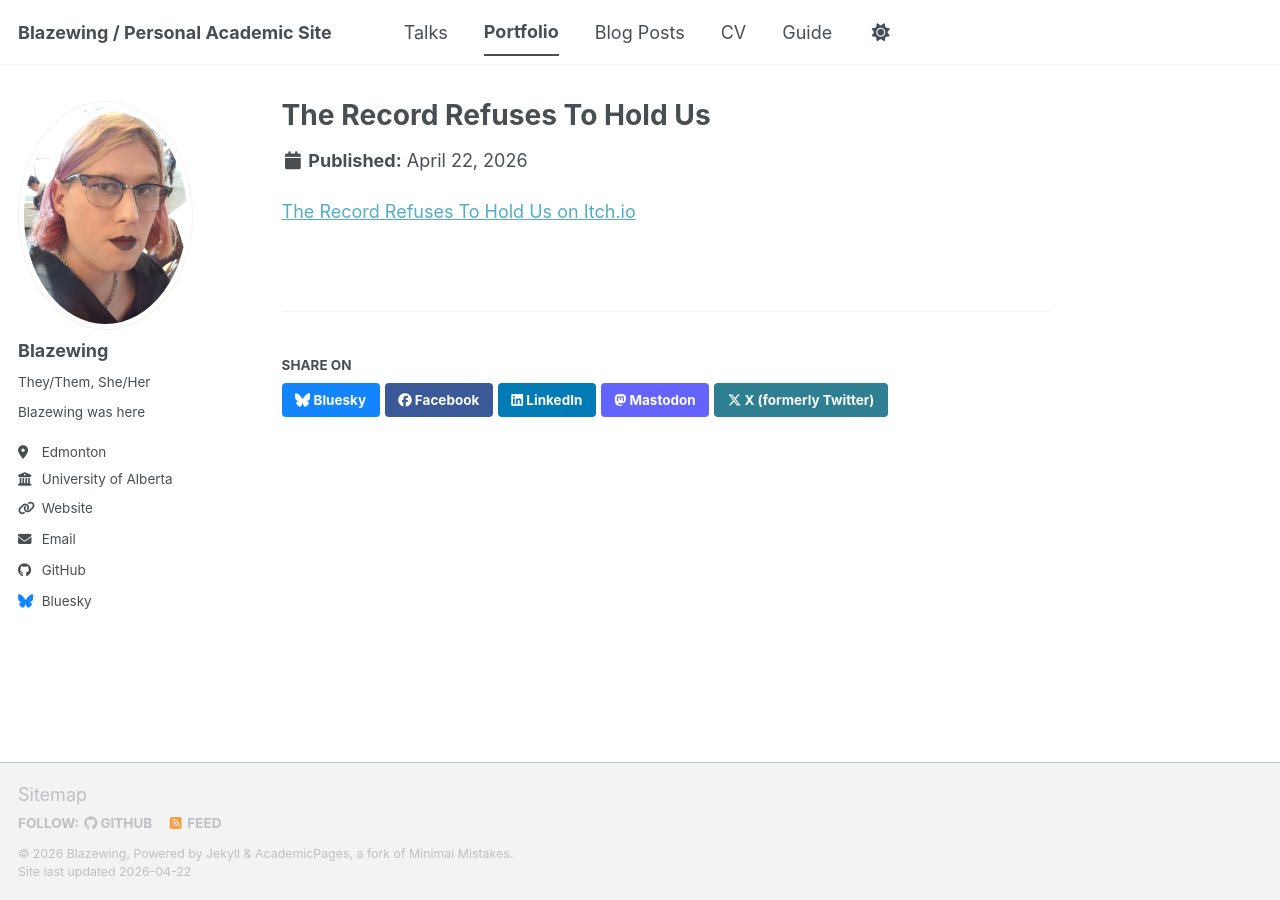
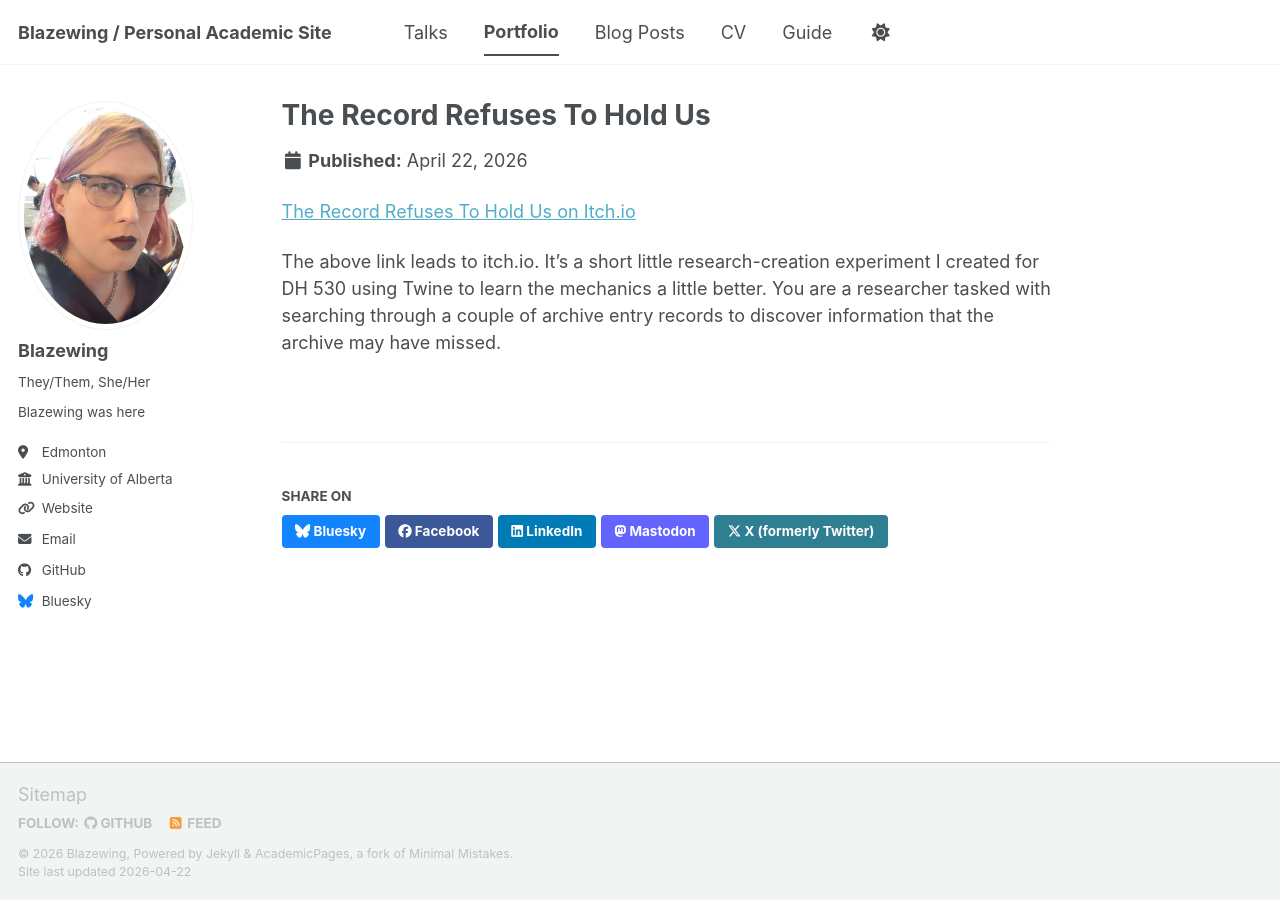
Before and after one commit to Blazewing2010/me, a Jekyll site: the page built from _portfolio/therecordrefusestoholdus.md, in a window 1280 px wide. Built offline with Jekyll 4.4.1, drawn with Linux system fonts in a browser that asks for light colours; a script bundle is joined from its source files by our own code; library files that are not in the unit come from our copies.

Commit message:
Update therecordrefusestoholdus.md

```diff
--- a/_portfolio/therecordrefusestoholdus.md
+++ b/_portfolio/therecordrefusestoholdus.md
@@ -5,3 +5,5 @@ collection: portfolio
 ---
 
 <a href="https://mxblazewing.itch.io/the-record-refuses-to-hold-us"> The Record Refuses To Hold Us on Itch.io</a>
+
+The above link leads to itch.io. It's a short little research-creation experiment I created for DH 530 using Twine to learn the mechanics a little better. You are a researcher tasked with searching through a couple of archive entry records to discover information that the archive may have missed.
```
